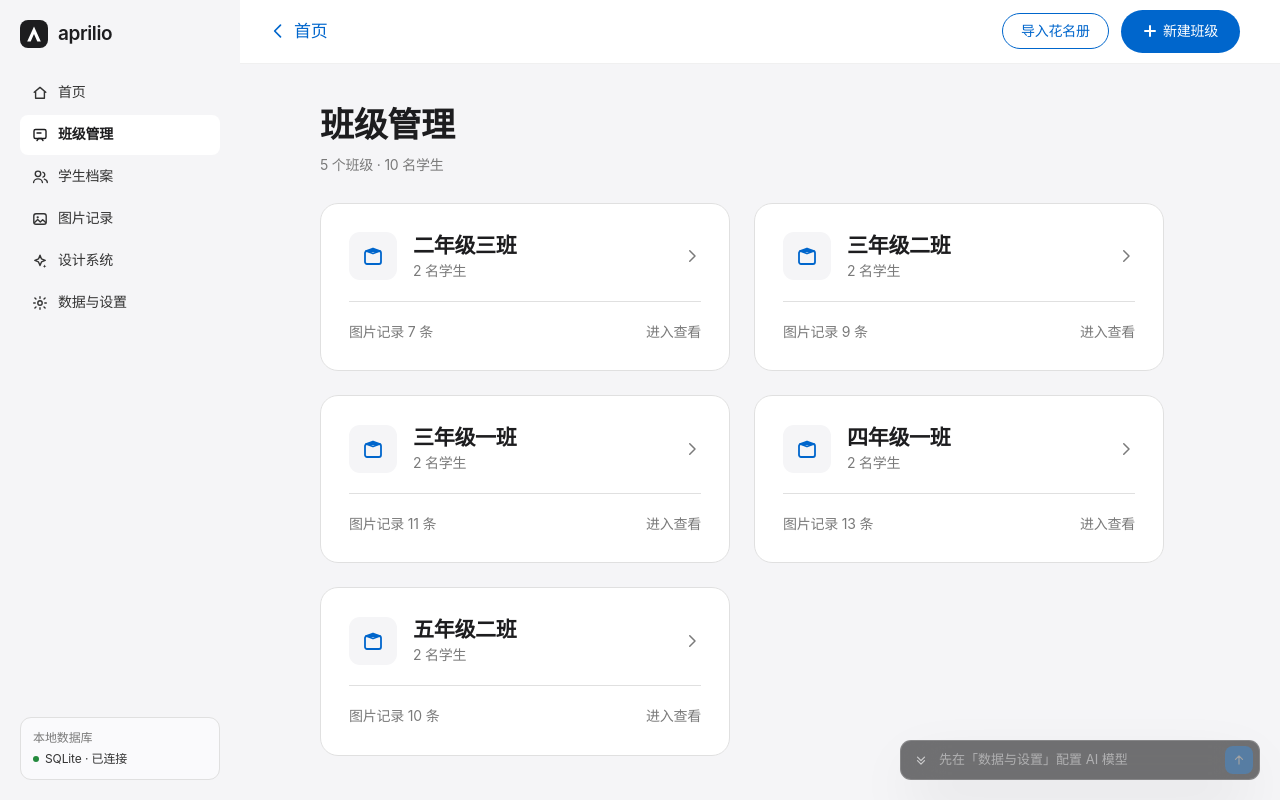
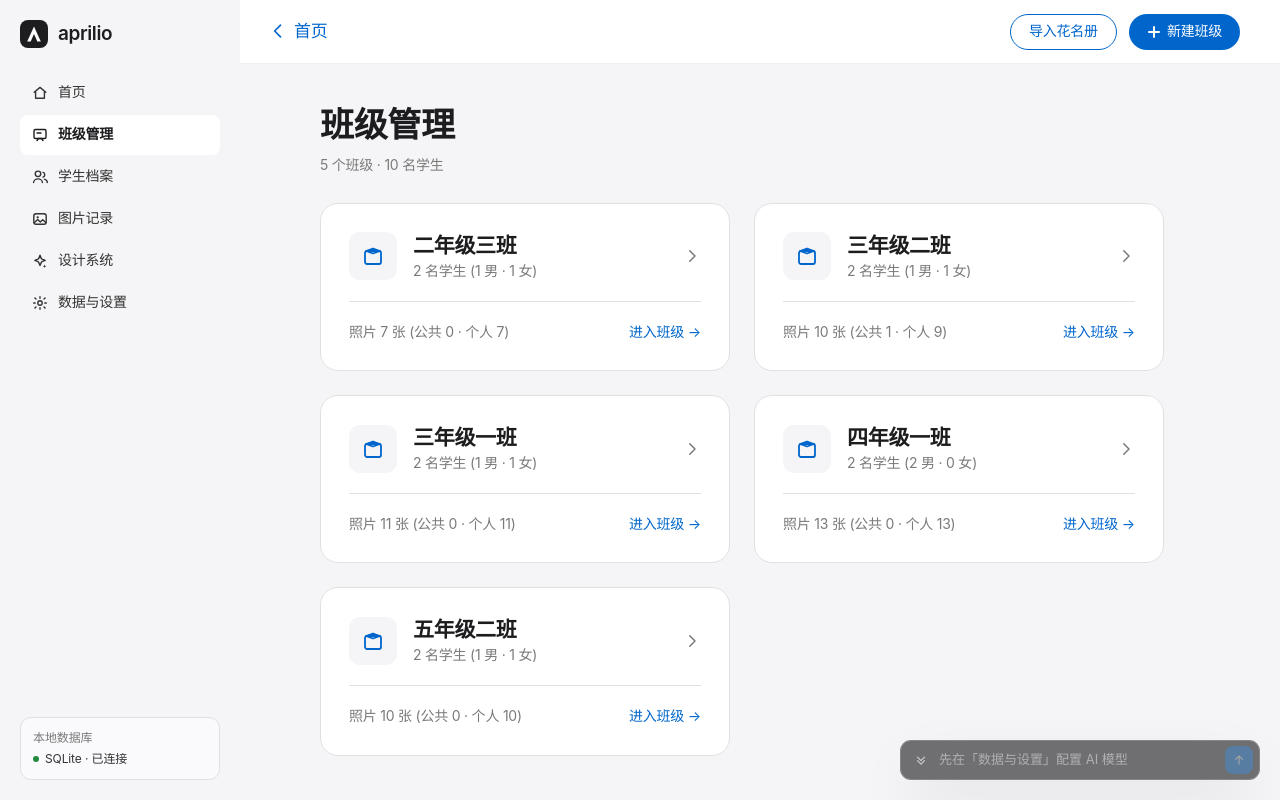
Before and after one commit to Simon-chai/aprilio, a Vue app: page /#/classes in a window 1280 px wide. Built offline with nearby package versions, Linux system fonts and the light colour scheme.

Commit message:
feat: 班级列表页卡片下钻详情并统一按钮规范

```diff
--- a/src/views/ClassesView.vue
+++ b/src/views/ClassesView.vue
@@ -3,16 +3,10 @@ import { computed, onMounted, ref } from "vue";
 import { RouterLink, useRouter } from "vue-router";
 import AppButton from "../components/ui/AppButton.vue";
 import { getPhotosDir, photoUrl } from "../lib/photos";
-import { listPhotos, listStudents } from "../lib/db";
-import type { Photo, StudentRow } from "../types";
+import { listClasses, listPhotos, listStudents } from "../lib/db";
+import type { ClassSummary, Photo, StudentRow } from "../types";
 
 const router = useRouter();
-
-interface ClassGroup {
-  name: string;
-  students: number;
-  photos: number;
-}
 
 interface RecordCard {
   id: number;
@@ -21,24 +15,15 @@ interface RecordCard {
   url: string;
 }
 
+const groups = ref<ClassSummary[]>([]);
 const rows = ref<StudentRow[]>([]);
 const photos = ref<Photo[]>([]);
 const names = ref<Map<number, string>>(new Map());
 const photosDir = ref("");
 
-const groups = computed<ClassGroup[]>(() => {
-  const map = new Map<string, ClassGroup>();
-  for (const r of rows.value) {
-    const key = r.grade_class || "未分班";
-    const g = map.get(key) ?? { name: key, students: 0, photos: 0 };
-    g.students += 1;
-    g.photos += r.photo_count;
-    map.set(key, g);
-  }
-  return [...map.values()].sort((a, b) => a.name.localeCompare(b.name, "zh"));
-});
-
-const totalStudents = computed(() => rows.value.length);
+const totalStudents = computed(() =>
+  groups.value.reduce((acc, g) => acc + g.studentCount, 0)
+);
 
 /** 花名册批量导入入口：跳到学生档案页并自动打开导入对话框 */
 function goImportRoster() {
@@ -56,7 +41,12 @@ const recent = computed<RecordCard[]>(() =>
 );
 
 onMounted(async () => {
-  const [studentRows, photoRows] = await Promise.all([listStudents(), listPhotos()]);
+  const [classList, studentRows, photoRows] = await Promise.all([
+    listClasses(),
+    listStudents(),
+    listPhotos(),
+  ]);
+  groups.value = classList;
   rows.value = studentRows;
   photos.value = photoRows;
   names.value = new Map(studentRows.map((s) => [s.id, s.name]));
@@ -86,15 +76,12 @@ onMounted(async () => {
 
       <div class="flex items-center gap-3">
         <AppButton variant="secondary" @click="goImportRoster">导入花名册</AppButton>
-        <button
-          class="flex items-center gap-1.5 rounded-pill bg-primary px-[22px] py-[11px] text-caption text-on-primary transition-transform active:scale-[0.95]"
-          title="下一版提供"
-        >
+        <AppButton variant="primary" title="下一版提供">
           <svg width="14" height="14" viewBox="0 0 14 14" fill="none" aria-hidden="true">
             <path d="M7 2v10M2 7h10" stroke="#ffffff" stroke-width="2" stroke-linecap="round" />
           </svg>
           新建班级
-        </button>
+        </AppButton>
       </div>
     </header>
 
@@ -110,7 +97,7 @@ onMounted(async () => {
         <RouterLink
           v-for="g in groups"
           :key="g.name"
-          to="/students"
+          :to="{ name: 'class-detail', params: { name: g.name } }"
           class="flex w-[410px] flex-col gap-5 rounded-lg border border-hairline bg-canvas p-7 transition-all hover:bg-pearl active:scale-[0.95]"
         >
           <div class="flex items-center gap-4">
@@ -129,7 +116,9 @@ onMounted(async () => {
               <p class="truncate text-tagline font-semibold -tracking-[0.3px] text-ink">
                 {{ g.name }}
               </p>
-              <p class="mt-0.5 text-caption text-weak">{{ g.students }} 名学生</p>
+              <p class="mt-0.5 text-caption text-weak">
+                {{ g.studentCount }} 名学生 ({{ g.maleCount }} 男 · {{ g.femaleCount }} 女)
+              </p>
             </div>
             <svg width="18" height="18" viewBox="0 0 24 24" fill="none" aria-hidden="true">
               <path
@@ -145,8 +134,10 @@ onMounted(async () => {
           <div class="h-px w-full bg-hairline" />
 
           <div class="flex items-center justify-between">
-            <span class="text-caption text-weak">图片记录 {{ g.photos }} 条</span>
-            <span class="text-caption text-weak">进入查看</span>
+            <span class="text-caption text-weak">
+              照片 {{ g.photoCount }} 张 (公共 {{ g.classPhotoCount }} · 个人 {{ g.studentPhotoCount }})
+            </span>
+            <span class="text-caption text-primary">进入班级 →</span>
           </div>
         </RouterLink>
       </div>
```
Also changed, not shown: 1 other file (tests, documents, lock files or other folders).
